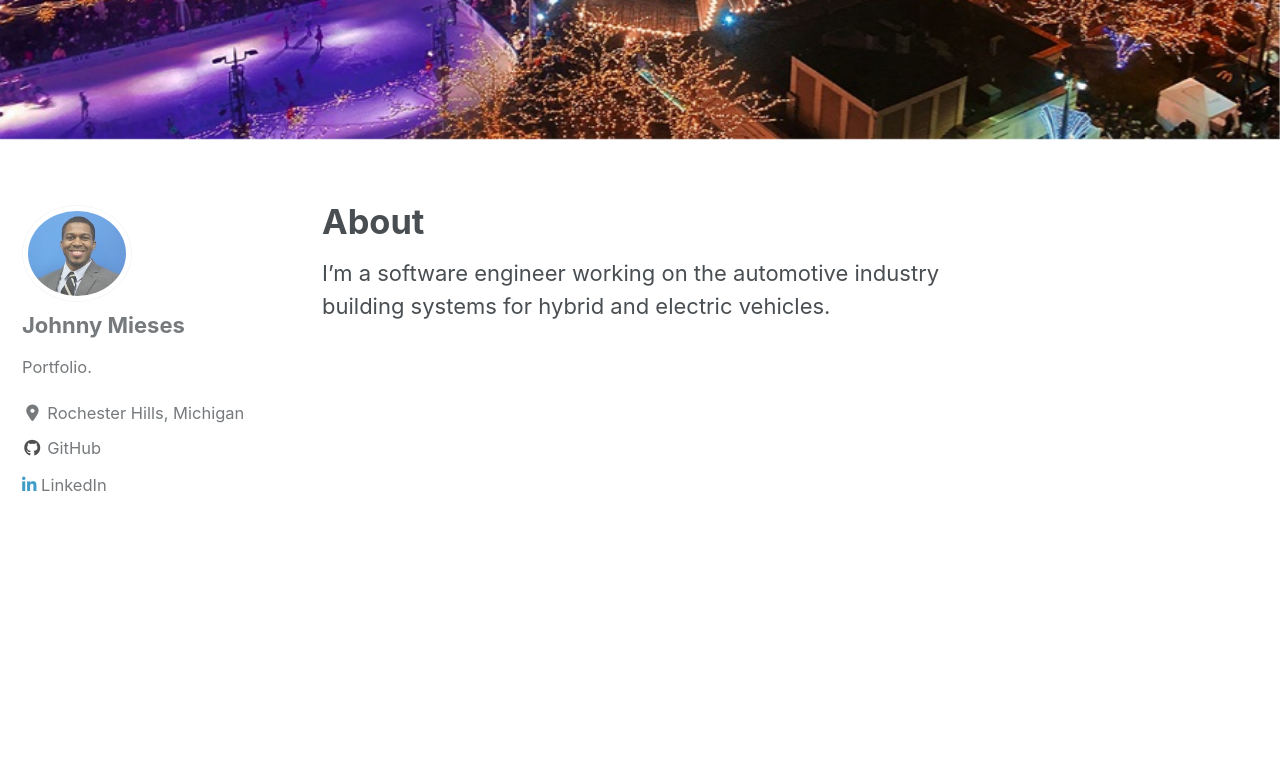
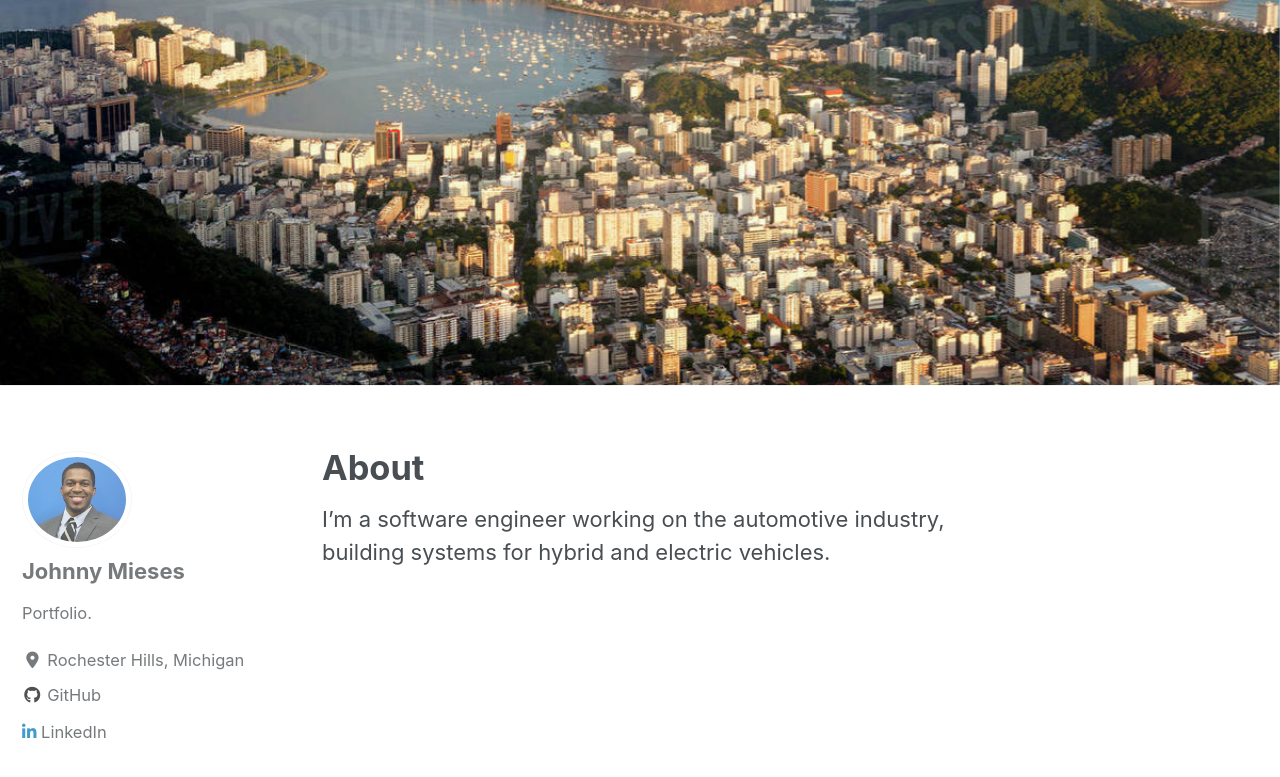
Before and after one commit to jmieses/jmportfolio.github.io, a Jekyll site: the page built from _pages/about.md, in a window 1280 px wide and 900 px high, scrolled down 557 px. Shown: the top 777 px of the window. Built offline with Jekyll 4.4.1, drawn with Linux system fonts in a browser that asks for light colours; cached includes are drawn as plain includes; nearby versions of some CDN libraries.

Commit message:
about hd image

```diff
--- a/_pages/about.md
+++ b/_pages/about.md
@@ -2,7 +2,7 @@
 title: "About"
 permalink: /about/
 header:
- image: "assets/images/detroitchristmas2.jpg"
+ image: "images/rio_de_janeiro.jpg"
 ---
 
-I'm a software engineer working on the automotive industry building systems for hybrid and electric vehicles.
+I'm a software engineer working on the automotive industry, building systems for hybrid and electric vehicles.
```
